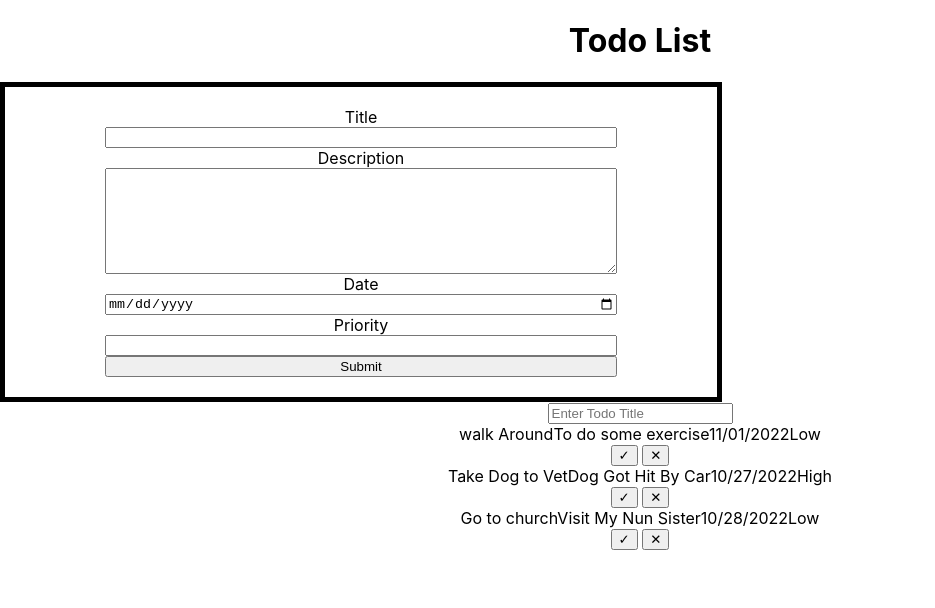
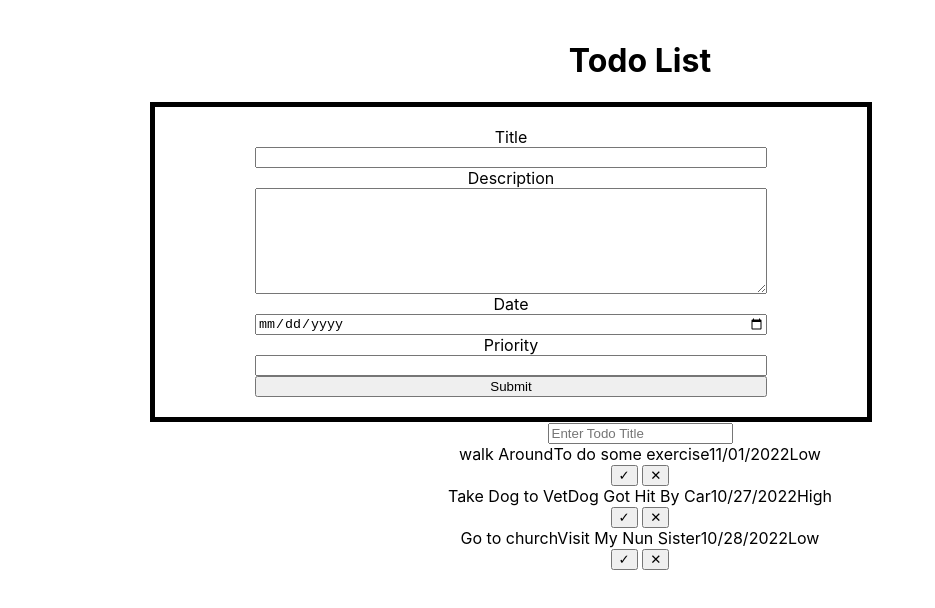
Before and after one commit to cheboi/simple-todo-reactjs, a React (Create React App) app: page / in a window 1280 px wide. Shown: the top 608 px of the page, without its empty margins (0-935 px from the left). Built offline with nearby package versions, Linux system fonts and the light colour scheme.

Commit message:
updated styles

```diff
--- a/src/App.css
+++ b/src/App.css
@@ -1,38 +1,8 @@
 .App {
   text-align: center;
+  align-items: center;
 }
-
-.App-logo {
-  height: 40vmin;
-  pointer-events: none;
+.Container{
+  align-items: center;
+  padding: 20px 150px;
 }
-
-@media (prefers-reduced-motion: no-preference) {
-  .App-logo {
-    animation: App-logo-spin infinite 20s linear;
-  }
-}
-
-.App-header {
-  background-color: #282c34;
-  min-height: 100vh;
-  display: flex;
-  flex-direction: column;
-  align-items: center;
-  justify-content: center;
-  font-size: calc(10px + 2vmin);
-  color: white;
-}
-
-.App-link {
-  color: #61dafb;
-}
-
-@keyframes App-logo-spin {
-  from {
-    transform: rotate(0deg);
-  }
-  to {
-    transform: rotate(360deg);
-  }
-}
```
